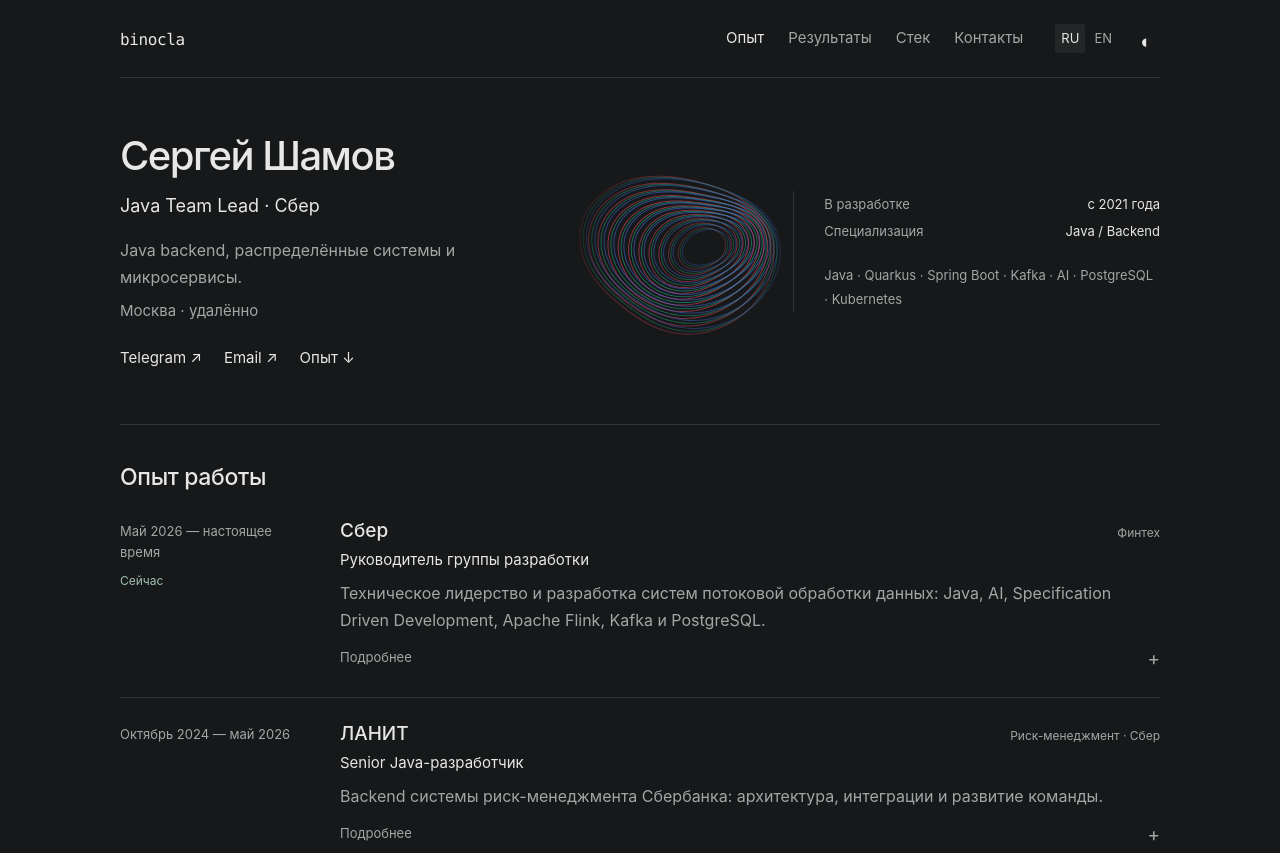
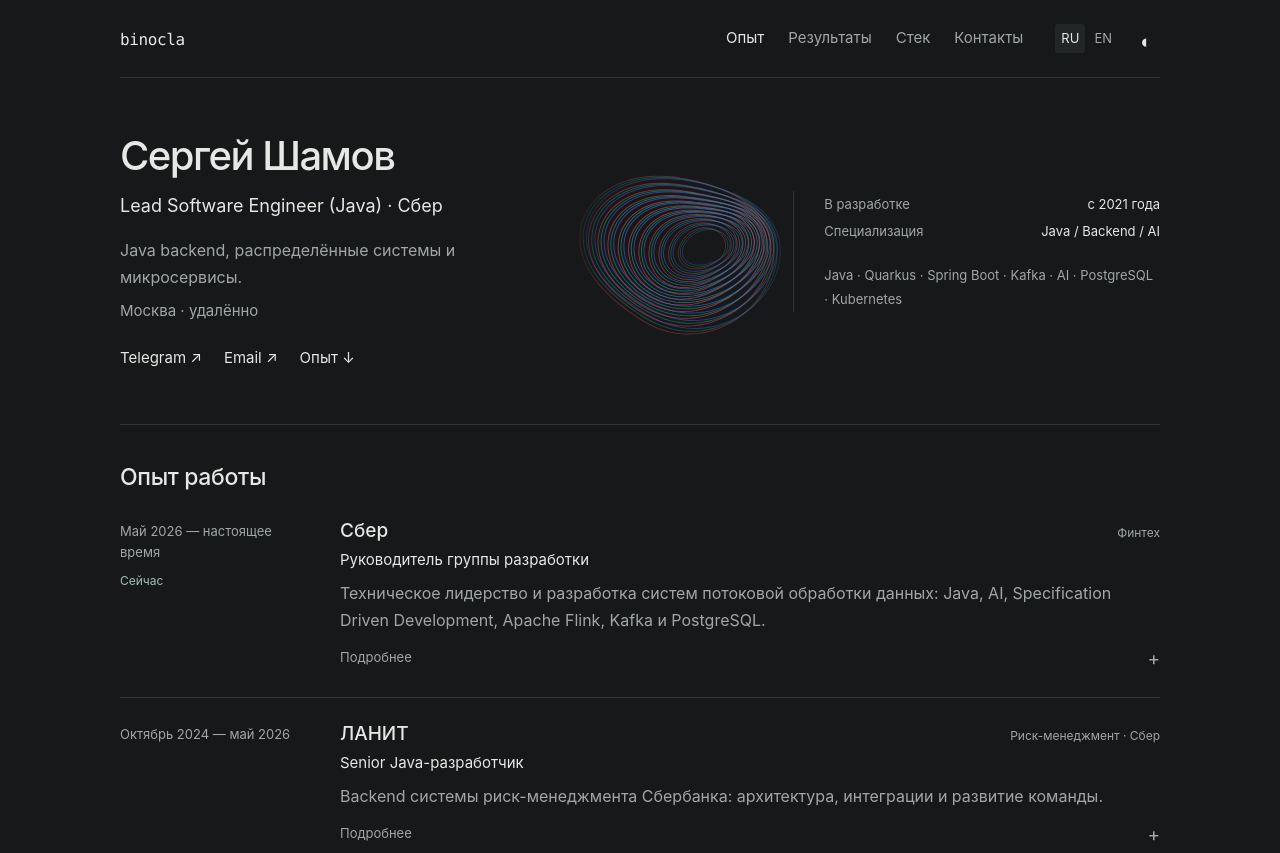
Before and after one commit to binocla/binocla.github.io, a plain HTML site: page index.html in a window 1280 px wide. Shown: the top 853 px of the page. Drawn offline with Linux system fonts and the light colour scheme.

Commit message:
Update profile role to Lead Software Engineer (Java)

```diff
--- a/app.js
+++ b/app.js
@@ -65,7 +65,7 @@
   function render() {
     const openRoles = new Set([...document.querySelectorAll('details[open]')].map(el => el.dataset.role));
     document.documentElement.lang = language;
-    document.title = `${t('name')} · Java Team Lead`;
+    document.title = `${t('name')} · Lead Software Engineer (Java)`;
     $('meta[name="description"]').content = t('meta');
     $('meta[property="og:title"]').content = document.title;
     $('meta[property="og:description"]').content = t('meta');
--- a/index.html
+++ b/index.html
@@ -4,10 +4,10 @@
   <meta charset="utf-8">
   <meta name="viewport" content="width=device-width, initial-scale=1">
   <meta name="theme-color" content="#161819">
-  <meta name="description" content="Сергей Шамов — Java Team Lead. Распределённые системы, микросервисы и развитие инженерных команд. Опыт: Сбер, ЛАНИТ, Sophia Technologies.">
+  <meta name="description" content="Сергей Шамов — Lead Software Engineer (Java). Распределённые системы, микросервисы и развитие инженерных команд. Опыт: Сбер, ЛАНИТ, Sophia Technologies.">
   <meta property="og:type" content="website">
-  <meta property="og:title" content="Сергей Шамов · Java Team Lead">
-  <meta property="og:description" content="Java Team Lead · Сбер. Java, Quarkus, Spring Boot, Kafka, PostgreSQL, Kubernetes.">
+  <meta property="og:title" content="Сергей Шамов · Lead Software Engineer (Java)">
+  <meta property="og:description" content="Lead Software Engineer (Java) · Сбер. Java, Quarkus, Spring Boot, Kafka, PostgreSQL, Kubernetes.">
   <meta property="og:url" content="https://binocla.github.io/">
   <meta property="og:image" content="https://binocla.github.io/assets/social.png?v=e244f64240">
   <meta property="og:image:width" content="1200">
@@ -17,10 +17,10 @@
   <link rel="icon" type="image/svg+xml" href="assets/favicon.svg">
   <script src="theme.js?v=dea21d969a"></script>
   <link rel="stylesheet" href="style.css?v=179e9e4d85">
-  <script defer src="resume.js?v=1652ebb870"></script>
-  <script defer src="app.js?v=71a8e96816"></script>
+  <script defer src="resume.js?v=8e96e5aff5"></script>
+  <script defer src="app.js?v=24806c1c89"></script>
   <script defer src="lens.js?v=6396c8fb8f"></script>
-  <title>Сергей Шамов · Java Team Lead</title>
+  <title>Сергей Шамов · Lead Software Engineer (Java)</title>
 </head>
 <body>
   <a class="skip-link" href="#main" data-i18n="skip">К содержимому</a>
@@ -45,7 +45,7 @@
       <div class="hero-ambient" aria-hidden="true"><canvas class="prism-lens"></canvas></div>
       <div class="hero-copy">
         <h1 id="hero-title" data-i18n="name">Сергей Шамов</h1>
-        <p class="hero-role">Java Team Lead · <span data-i18n="heroCompany">Сбер</span></p>
+        <p class="hero-role">Lead Software Engineer (Java) · <span data-i18n="heroCompany">Сбер</span></p>
         <p class="hero-description" data-i18n="heroDescription">Java backend, распределённые системы и микросервисы.</p>
         <p class="hero-meta" data-i18n="location">Москва · удалённо</p>
         <div class="hero-actions">
@@ -57,7 +57,7 @@
       <aside class="profile-facts" aria-label="Кратко" data-i18n-aria="profileSummary">
         <dl>
           <div><dt data-i18n="sinceLabel">В разработке</dt><dd data-i18n="sinceValue">с 2021 года</dd></div>
-          <div><dt data-i18n="focusLabel">Специализация</dt><dd>Java / Backend</dd></div>
+          <div><dt data-i18n="focusLabel">Специализация</dt><dd>Java / Backend / AI</dd></div>
         </dl>
         <p class="profile-stack">Java · Quarkus · Spring Boot · Kafka · AI · PostgreSQL · Kubernetes</p>
       </aside>
--- a/resume.js
+++ b/resume.js
@@ -103,7 +103,7 @@
     copied: 'Ссылка на русскую версию скопирована', copyFailed: 'Не удалось скопировать. Скопируйте адрес из строки браузера.',
     printHint: 'Выберите «Сохранить как PDF» в окне печати', backTop: 'Наверх ↑',
     close: 'Закрыть', dark: 'Тёмная тема', light: 'Светлая тема',
-    meta: 'Сергей Шамов — Java Team Lead в Сбере. Java, Quarkus, Spring Boot, Kafka, PostgreSQL, Kubernetes.'
+    meta: 'Сергей Шамов — Lead Software Engineer (Java) в Сбере. Java, Quarkus, Spring Boot, Kafka, PostgreSQL, Kubernetes.'
   },
   en: {
     skip: 'Skip to content', name: 'Sergey Shamov', navigation: 'Navigation',
@@ -120,6 +120,6 @@
     copied: 'Link to the English version copied', copyFailed: 'Could not copy. Please copy the address from your browser.',
     printHint: 'Choose “Save as PDF” in the print dialog', backTop: 'Back to top ↑',
     close: 'Close', dark: 'Dark theme', light: 'Light theme',
-    meta: 'Sergey Shamov — Java Team Lead at Sber. Java, Quarkus, Spring Boot, Kafka, PostgreSQL, Kubernetes.'
+    meta: 'Sergey Shamov — Lead Software Engineer (Java) at Sber. Java, Quarkus, Spring Boot, Kafka, PostgreSQL, Kubernetes.'
   }
 };
```
